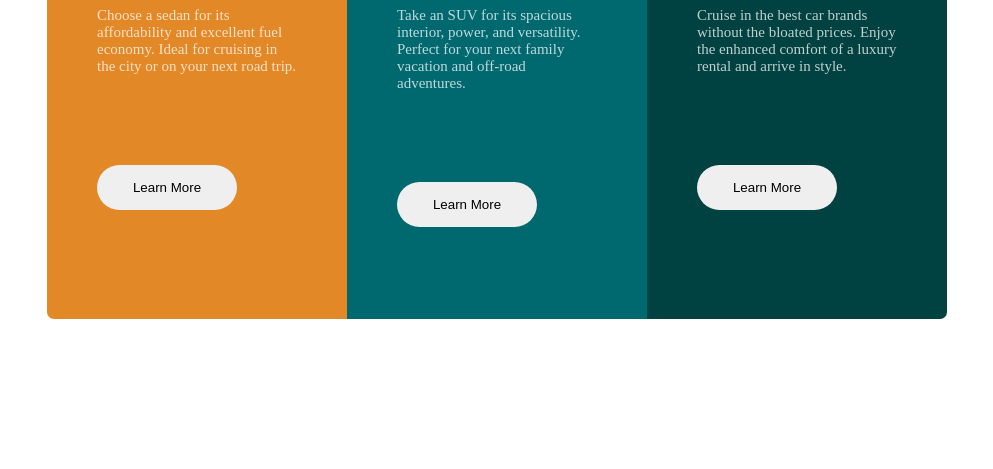
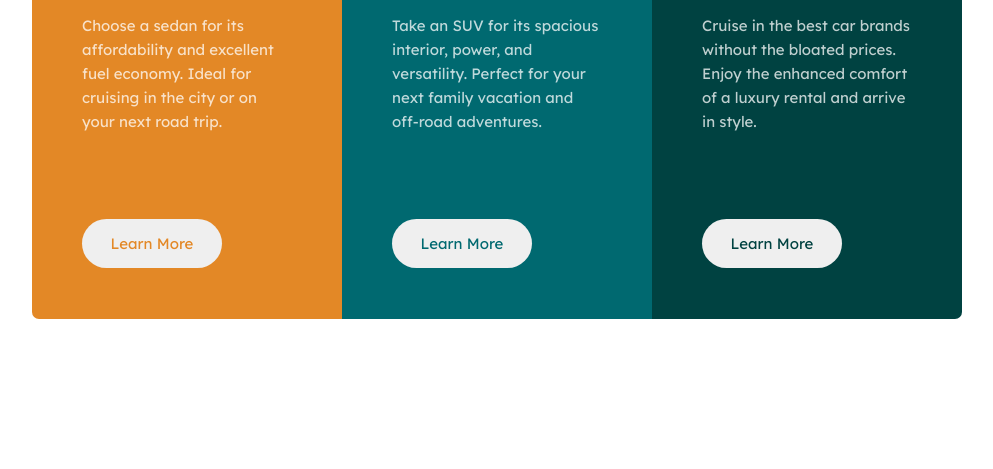
Before and after one commit to AmanRawatOfficial/Front-end-mentor-3-column-layout, a plain HTML site: page index.html in a window 1280 px wide. Shown: the part 331-800 px from the top of the page, without its empty margins (143-1136 px from the left). Drawn offline with Linux system fonts and the light colour scheme.

Commit message:
Add Files
Improve layout design

```diff
--- a/index.html
+++ b/index.html
@@ -23,7 +23,7 @@
       <h1>sedans</h1>
       <p>Choose a sedan for its affordability and excellent fuel economy. Ideal for cruising in the city or on your
          next road trip.</p>
-      <button>Learn More</button>
+      <button class="sedan-btn">Learn More</button>
    </div>
    <div class="card suv">
       <svg width="64" height="40" xmlns="http://www.w3.org/2000/svg">
@@ -37,7 +37,7 @@
       <h1>suvs</h1>
       <p>Take an SUV for its spacious interior, power, and versatility. Perfect for your next family vacation and
          off-road adventures.</p>
-      <button>Learn More</button>
+      <button class="suv-btn">Learn More</button>
    </div>
    <div class="card luxury">
       <svg width="64" height="40" xmlns="http://www.w3.org/2000/svg">
@@ -51,7 +51,7 @@
       <h1>luxury</h1>
       <p>Cruise in the best car brands without the bloated prices. Enjoy the enhanced comfort of a luxury rental and
          arrive in style.</p>
-      <button>Learn More</button>
+      <button class="luxury-btn">Learn More</button>
    </div>
 </body>
 
--- a/style.css
+++ b/style.css
@@ -1,6 +1,7 @@
+@import url("https://fonts.googleapis.com/css2?family=Big+Shoulders+Display:wght@700&family=Lexend+Deca&display=swap");
+
 * {
   margin: 0;
-  padding: 0;
 }
 
 body {
@@ -14,24 +15,55 @@ body {
 
 h1 {
   padding-top: 30px;
+  font-family: "Big Shoulders Display", cursive;
+  text-transform: uppercase;
+  font-size: 35px;
 }
 
 p {
+  height: 175px;
   padding-top: 30px;
   color: hsla(0, 0%, 100%, 0.75);
+  font-family: "Lexend Deca", sans-serif;
+  line-height: 1.6;
 }
 
 button {
   width: 140px;
-  margin-top: 90px;
+  margin-top: 30px;
   padding: 15px;
   border: none;
   border-radius: 30px;
+  font-family: "Lexend Deca", sans-serif;
+}
+
+.sedan-btn,
+.suv-btn,
+.luxury-btn {
+  font-size: 15px;
+}
+
+.sedan-btn {
+  color: hsl(31, 77%, 52%);
+}
+
+.suv-btn {
+  color: hsl(184, 100%, 22%);
+}
+
+.luxury-btn {
+  color: hsl(179, 100%, 13%);
+}
+
+button:active {
+  border: 2px solid white;
+  background: transparent;
+  color: white;
 }
 
 .card {
   height: 400px;
-  width: 200px;
+  width: 210px;
   padding: 50px;
 }
 
@@ -48,3 +80,18 @@ button {
   background: hsl(179, 100%, 13%);
   border-radius: 0 7px 7px 0;
 }
+
+@media only screen and (max-width: 375px) {
+  body {
+    flex-direction: column;
+    height: 260vh;
+  }
+
+  .sedan {
+    border-radius: 7px 7px 0 0;
+  }
+
+  .luxury {
+    border-radius: 0 0 7px 7px;
+  }
+}
```
